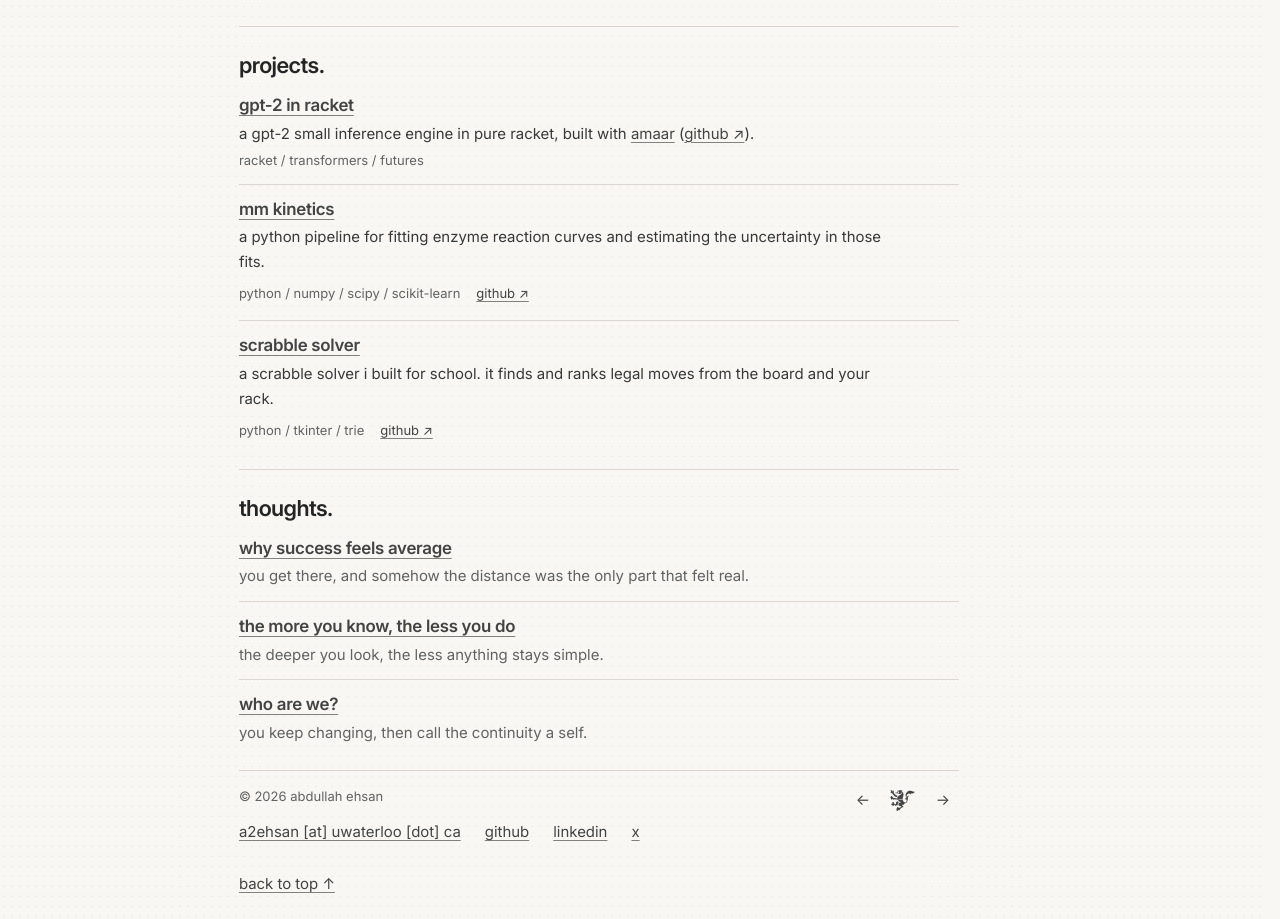
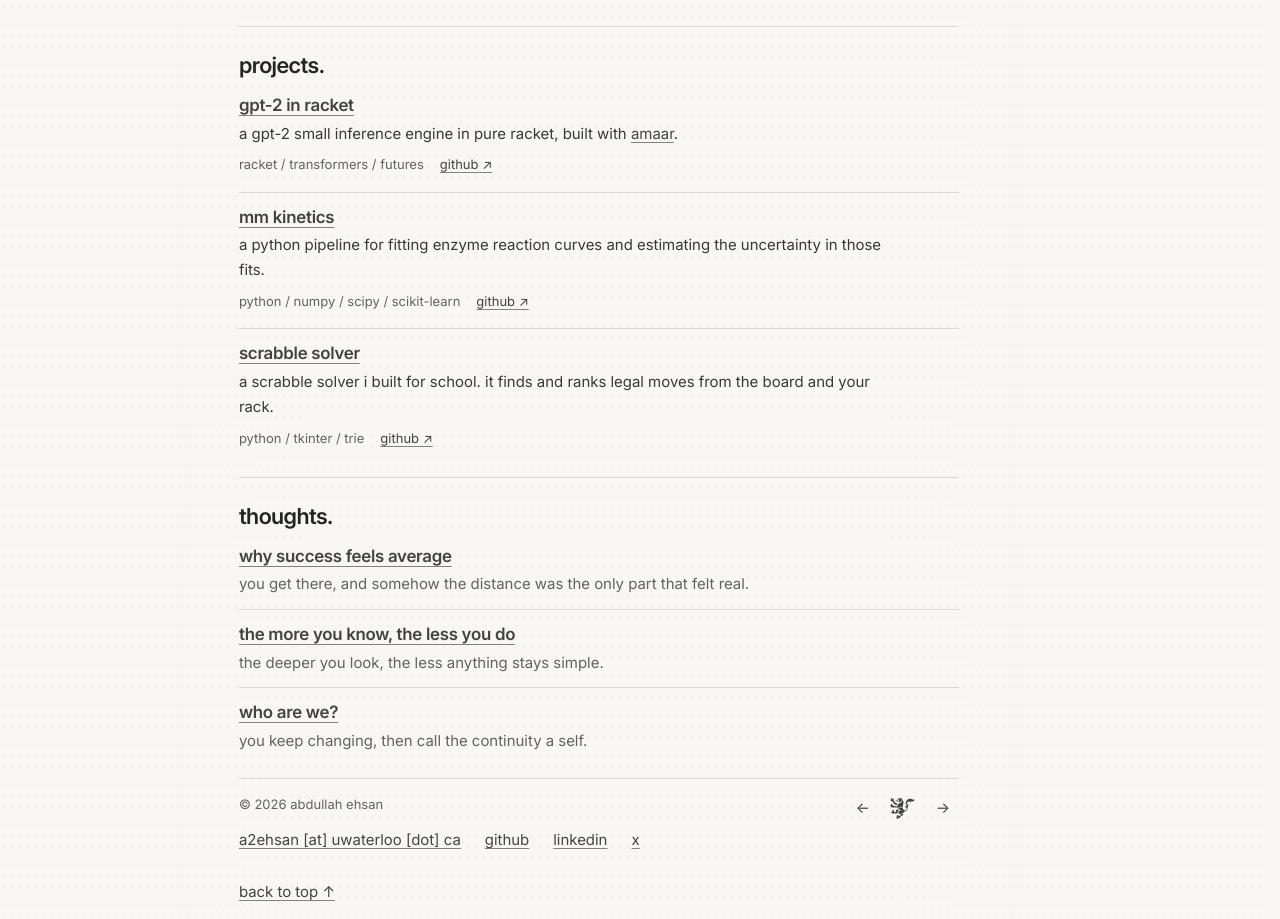
Before and after one commit to aehsan275/portfolio, a React (Vite) app: page / in a window 1280 px wide. Shown: the part 941-1860 px from the top of the page. Built offline with nearby package versions, Linux system fonts and the light colour scheme.

Commit message:
Use standard project link for GPT-2 repository

```diff
--- a/src/App.tsx
+++ b/src/App.tsx
@@ -373,15 +373,7 @@ function PortfolioContent({ reduced, initialHome }: { reduced: boolean; initialH
                       <a className="d-link" href={project.collaborator.website}>
                         {project.collaborator.name}
                       </a>
-                      {' ('}
-                      <a
-                        className="d-link"
-                        href={project.collaborator.github}
-                        aria-label={`${project.collaborator.name} on github`}
-                      >
-                        github ↗
-                      </a>
-                      ).
+                      .
                     </>
                   )}
                 </p>
--- a/src/data.ts
+++ b/src/data.ts
@@ -46,14 +46,10 @@ export const projects = [
     id: 'gpt2-rkt',
     title: 'gpt-2 in racket',
     description: 'a gpt-2 small inference engine in pure racket',
-    collaborator: {
-      name: 'amaar',
-      website: 'https://amaarsy.com/',
-      github: 'https://github.com/amaarsyed',
-    },
+    collaborator: { name: 'amaar', website: 'https://amaarsy.com/' },
     tech: ['racket', 'transformers', 'futures'],
     note: '',
-    repository: '',
+    repository: 'https://github.com/amaarsyed/gpt2-rkt',
     href: 'https://portfolio-v01-amber.vercel.app/gpt2-rkt.html',
   },
   {
```
